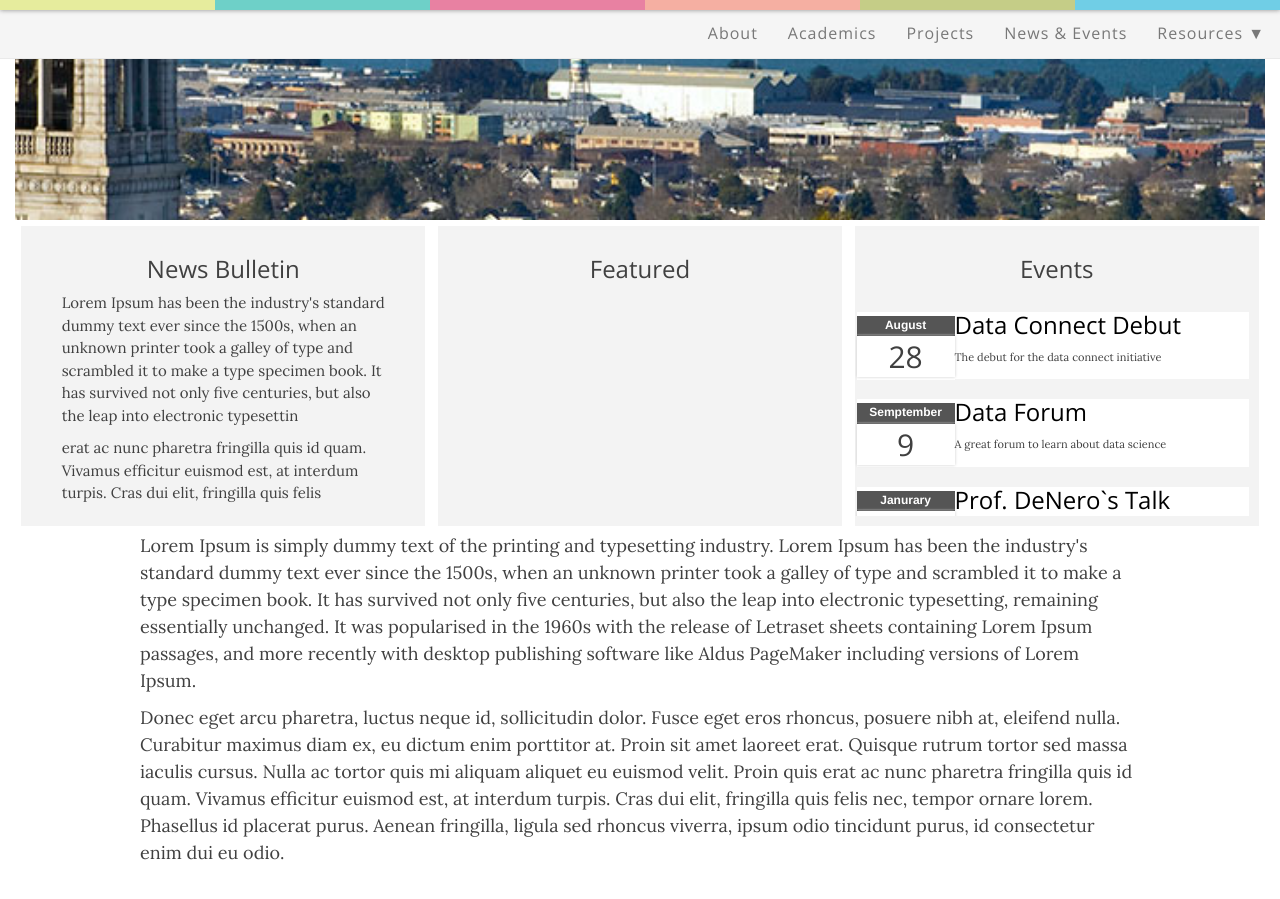
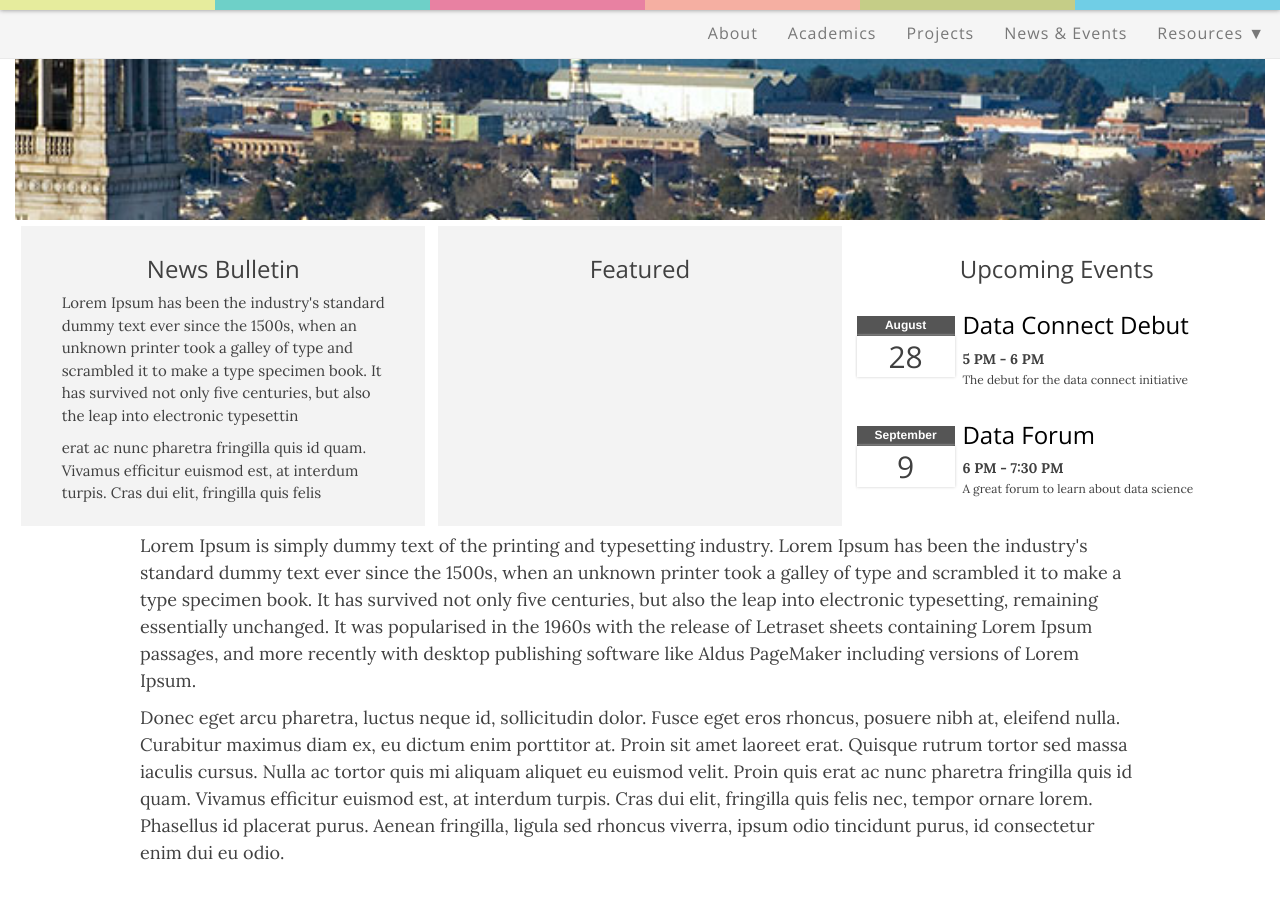
Before and after one commit to data-8/DataConnect, a Jekyll site: the page built from index.html, in a window 1280 px wide and 900 px high, scrolled down 620 px. Built offline with Jekyll 4.4.1, drawn with Linux system fonts in a browser that asks for light colours; nearby versions of some CDN libraries; the list of posts is cut into pages by our own code.

Commit message:
Calendar changes

```diff
--- a/_config.yml
+++ b/_config.yml
@@ -5,7 +5,7 @@
 
 # If you are building a simple GitHub user page (http://username.github.io) then use these settings:
 url: "https://dataconnect.berkeley.edu"
-baseurl: "/"
+baseurl: "/homepage"
 
 # If you are building a GitHub project page then use these settings:
 #url: "http://username.github.io/projectname"
@@ -47,22 +47,30 @@ events:
   Data Connect Debut:
     - month: "August"
     - date: "28"
+    - start_time: "5 PM"
+    - end_time: "6 PM"
     - event_link: "https://dataconnect.berkeley.edu"
     - event_description: "The debut for the data connect initiative"
 
   Data Forum:
-    - month: "Semptember"
+    - month: "September"
     - date: "9"
+    - start_time: "6 PM"
+    - end_time: "7:30 PM"
     - event_link: "https://dataconnect.berkeley.edu"
     - event_description: "A great forum to learn about data science"
   Prof. DeNero`s Talk:
-    - month: "Janurary"
+    - month: "January"
     - date: "17"
+    - start_time: "3 PM"
+    - end_time: "4:30 PM"
     - event_link: "https://dataconnect.berkeley.edu"
     - event_description: "I love my dogs"
   Kaggle ML competition:
     - month: "March"
     - date: "15"
+    - start_time: "6 PM"
+    - end_time: "7 PM"
     - event_link: "https://dataconnect.berkeley.edu"
     - event_description: "Can you recognize it?"
 
--- a/_includes/event_entry.html
+++ b/_includes/event_entry.html
@@ -7,7 +7,8 @@
 					<h1 class="day">{{ item[1][1].date }}</h1>
 				</div>
 				<div class = "event_info">
-					<a href="{{ item[1][2].event_link }}"><h3>{{item[0]}}</h3></a>
-					<p>{{ item[1][3].event_description }}</p>
+					<a href="{{ item[1][4].event_link }}"><h3>{{item[0]}}</h3></a>
+					<span id = "time"><b> {{item[1][2].start_time}} - {{item[1][3].end_time}}</b> <br>
+					<span id = "event-description">{{ item[1][5].event_description }}</p1>
 				</div>
 			</div>
--- a/css/main.css
+++ b/css/main.css
@@ -344,8 +344,8 @@ img {
   float:left;
   width:calc(97%/3);
   height: 300px;
-  background: #f3f3f3;
-  padding-top: 10px;
+/*  background: #f3f3f3;
+*/  padding-top: 10px;
   font-size: 20px;
   display:table;
   margin:0.5%;
@@ -369,14 +369,18 @@ img {
 .high_light_windows_container .event_entry{
   float:center;
   text-align: left;
-  height:30%;
+  height:40%;
   width:97%;
   margin:0.5%;
   background: #ffffff;
 }
 
-.high_light_windows_container .event_entry p{
+/*.high_light_windows_container .event_entry p{
   font-size: 11px;
+}*/
+
+.event_entry{
+  font-size: 10px;
 }
 
 .high_light_windows_container .event_info{
@@ -384,9 +388,18 @@ img {
   margin:1%;
 }
 
+#time{
+
+  font-size: 14px;
+}
+
+#event-description{
+  font-size: 12px;
+}
 #view-all{
   float: right;
   font-size: 13px;
+  text-decoration: none;
 }
 
 .high_light_windows_container .event_info a:link{
@@ -402,6 +415,7 @@ img {
   width: 25%;
   height: 95%;
   margin: 1% auto;
+  margin-right: 2%;
   background: #fff;
   text-align: center;
   font-family: 'Helvetica', sans-serif;
--- a/index.html
+++ b/index.html
@@ -24,14 +24,13 @@ title: Main page
 
 	</div>
 	<div class = "events">
-		<h3>Events</h3>
+		<h3>Upcoming Events</h3>
 		<div class= "event_entry_container">
 			{% for item in site.events %}
-
 				{% include event_entry.html item = item %}
 
 			{% endfor %}
-			<span id = "view-all">  <a href = "https://www.yahoo.com"> View all events >> </a>  </span>
+			<span id = "view-all">  <a href = ""> View all events >> </a>  </span>
 		</div>
 
 	</div>
```
